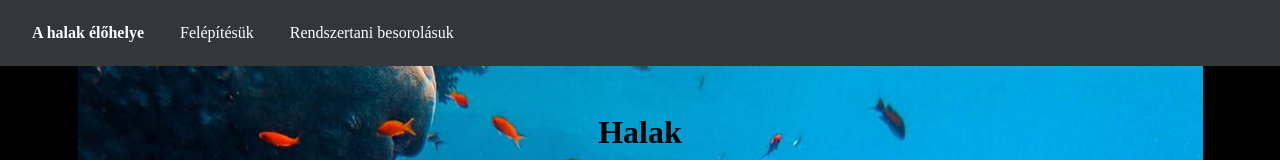
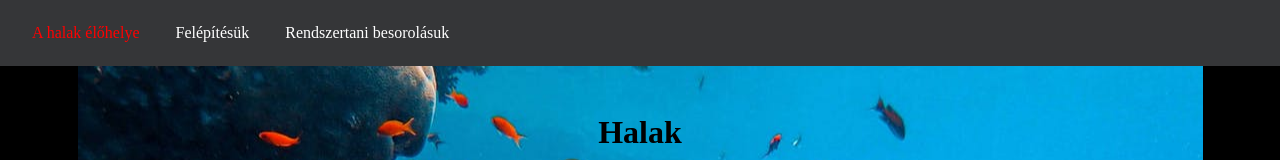
Before and after one commit to Pokroczdaniel/projektek, a plain HTML site: page halak/index.html in a window 1280 px wide. In both pictures the pointer is over the link "A halak élőhelye". Shown: the top 160 px of the page. Drawn offline with Linux system fonts and the light colour scheme.

Commit message:
Update styles.css

```diff
--- a/halak/css/styles.css
+++ b/halak/css/styles.css
@@ -21,7 +21,7 @@
   text-decoration: none;
 }
 .nav li a:hover{
-  font-weight: bold;
+  color: red;
 }
 .cim{
   background: black;
```
